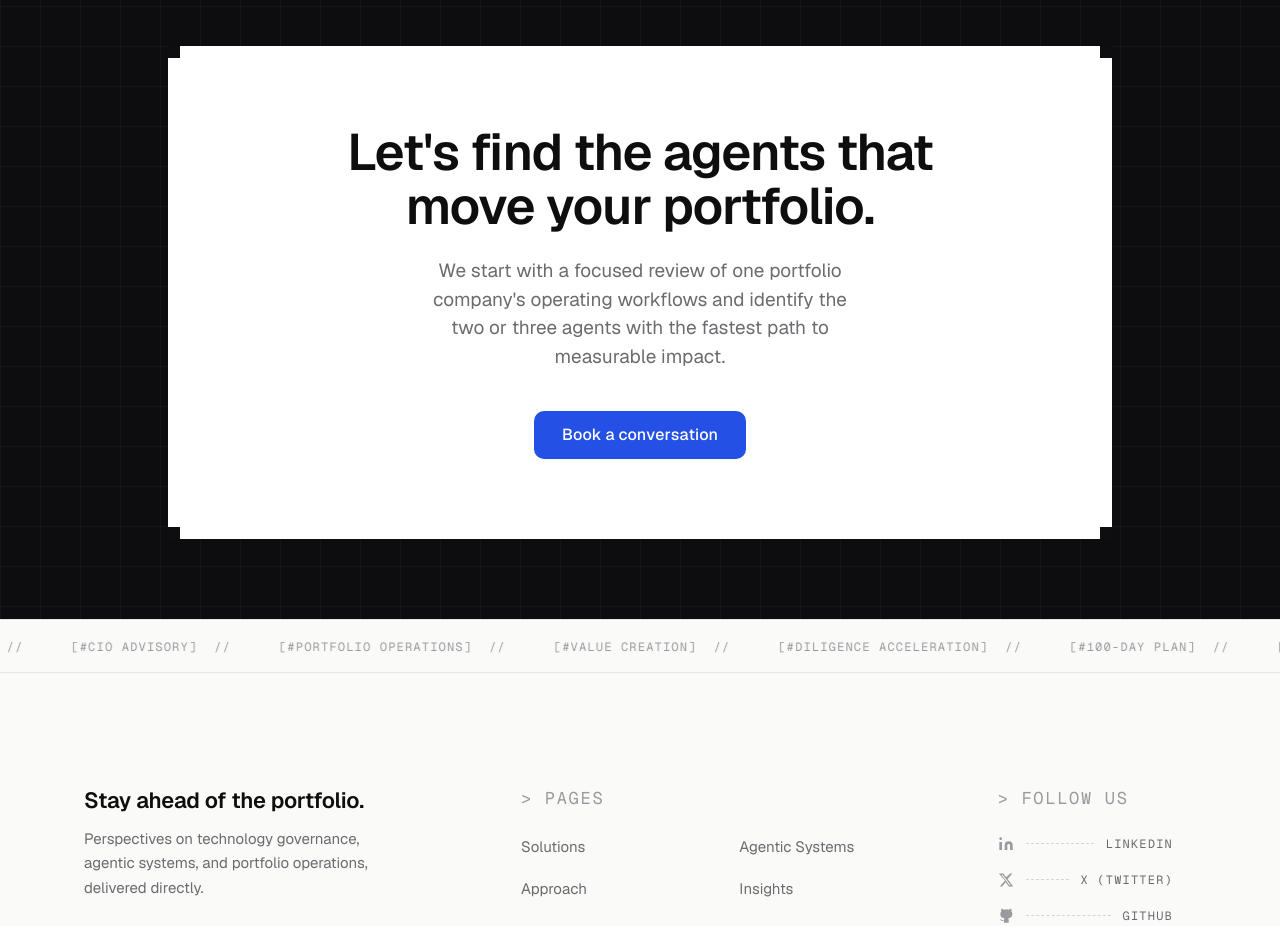
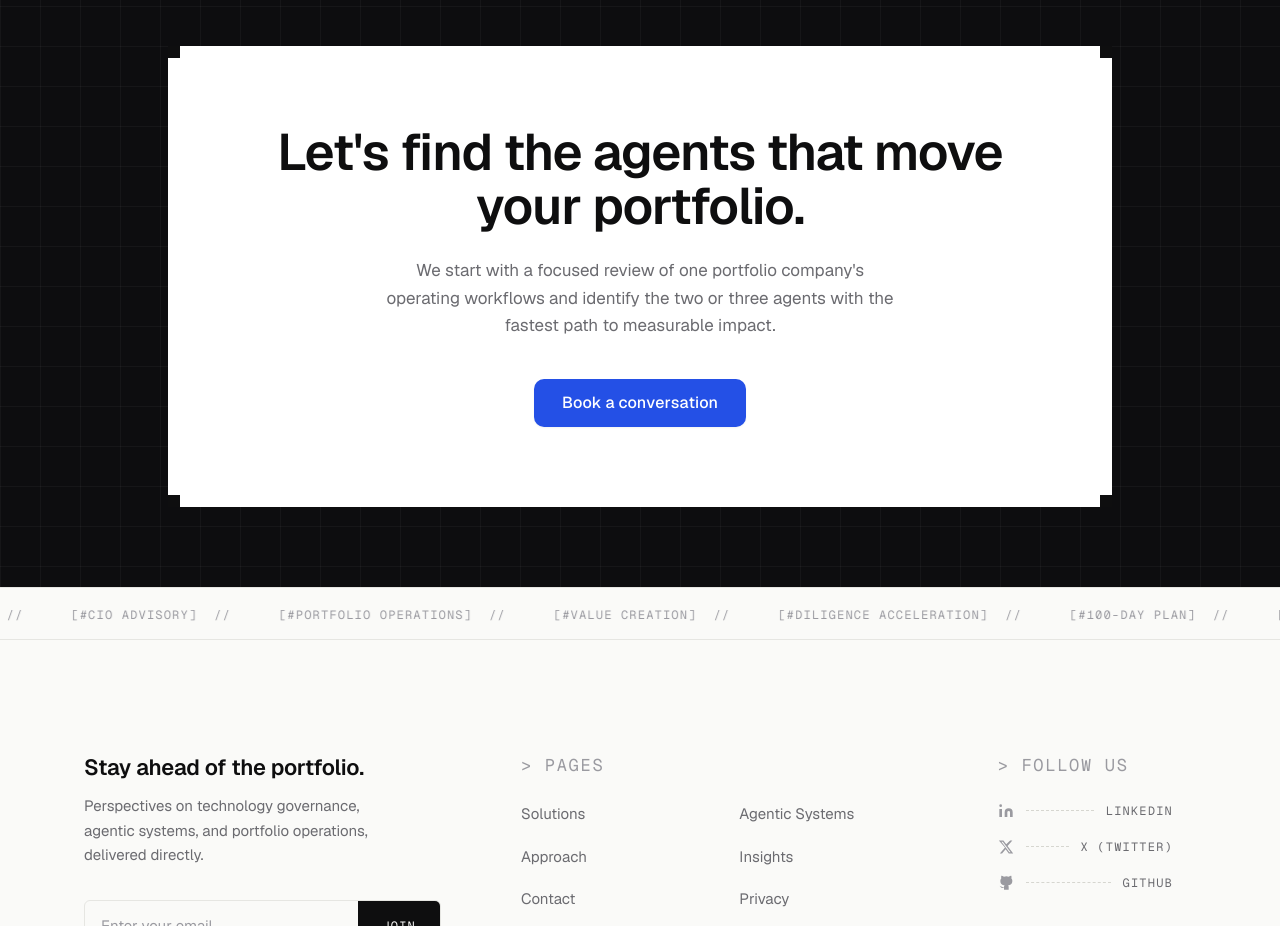
Before and after one commit to Suryaa-dsgn/firm_draft, a Next.js app: page /approach in a window 1280 px wide. Shown: the part 2520-3446 px from the top of the page. Built offline with nearby package versions, Linux system fonts and the light colour scheme.

Commit message:
fixed the CTA card

```diff
--- a/app/agentic/page.tsx
+++ b/app/agentic/page.tsx
@@ -105,6 +105,7 @@ export default function AgenticPage() {
     </div>
     <CTASection
       heading="Ready to see the two or three agents with the fastest path to impact for your portfolio?"
+      wide
     />
     </>
   );
--- a/app/approach/page.tsx
+++ b/app/approach/page.tsx
@@ -107,6 +107,7 @@ export default function ApproachPage() {
       <CTASection
         heading="Let's find the agents that move your portfolio."
         description="We start with a focused review of one portfolio company's operating workflows and identify the two or three agents with the fastest path to measurable impact."
+        wide
       />
     </div>
   );
--- a/app/industries/page.tsx
+++ b/app/industries/page.tsx
@@ -161,6 +161,7 @@ export default function IndustriesPage() {
       <CTASection
         heading="Not sure if your portfolio fits? Start with a conversation."
         description="We will tell you honestly whether the opportunity is there and what it would take to capture it."
+        wide
       />
     </div>
   );
--- a/app/solutions/page.tsx
+++ b/app/solutions/page.tsx
@@ -87,6 +87,7 @@ export default function SolutionsPage() {
       <CTASection
         heading="Not sure which capability fits? Start with a conversation."
         description="Most engagements begin with a single question. We will tell you honestly whether we are the right fit."
+        wide
       />
     </div>
   );
--- a/components/sections/CTASection.tsx
+++ b/components/sections/CTASection.tsx
@@ -16,6 +16,8 @@ interface CTASectionProps {
   description?: string;
   ctaLabel?: string;
   ctaHref?: string;
+  /** Widens the inner content container for pages where the heading is longer than the homepage split-heading. */
+  wide?: boolean;
 }
 
 function AnimatedPhrase({ phrases }: { phrases: string[] }) {
@@ -54,6 +56,7 @@ export function CTASection({
   description,
   ctaLabel = NAV_CTA_LABEL,
   ctaHref = "/contact",
+  wide = false,
 }: CTASectionProps) {
   return (
     <section
@@ -78,7 +81,7 @@ export function CTASection({
           <span className="pointer-events-none absolute bottom-0 right-0 size-3 bg-[#0E0E0F]" />
 
           {/* Content */}
-          <div className="mx-auto max-w-2xl text-center">
+          <div className={cn("mx-auto text-center", wide ? "max-w-3xl" : "max-w-2xl")}>
             <h2 className="text-display-l font-semibold">
               {animatedPhrases ? (
                 <>
@@ -92,7 +95,7 @@ export function CTASection({
 
             {description && (
               <Reveal delay={0.16}>
-                <p className="mx-auto mt-6 max-w-md text-body-lg text-ink-muted">
+                <p className={cn("mx-auto mt-6 text-body-lg text-ink-muted", wide ? "max-w-lg" : "max-w-md")}>
                   {description}
                 </p>
               </Reveal>
```
